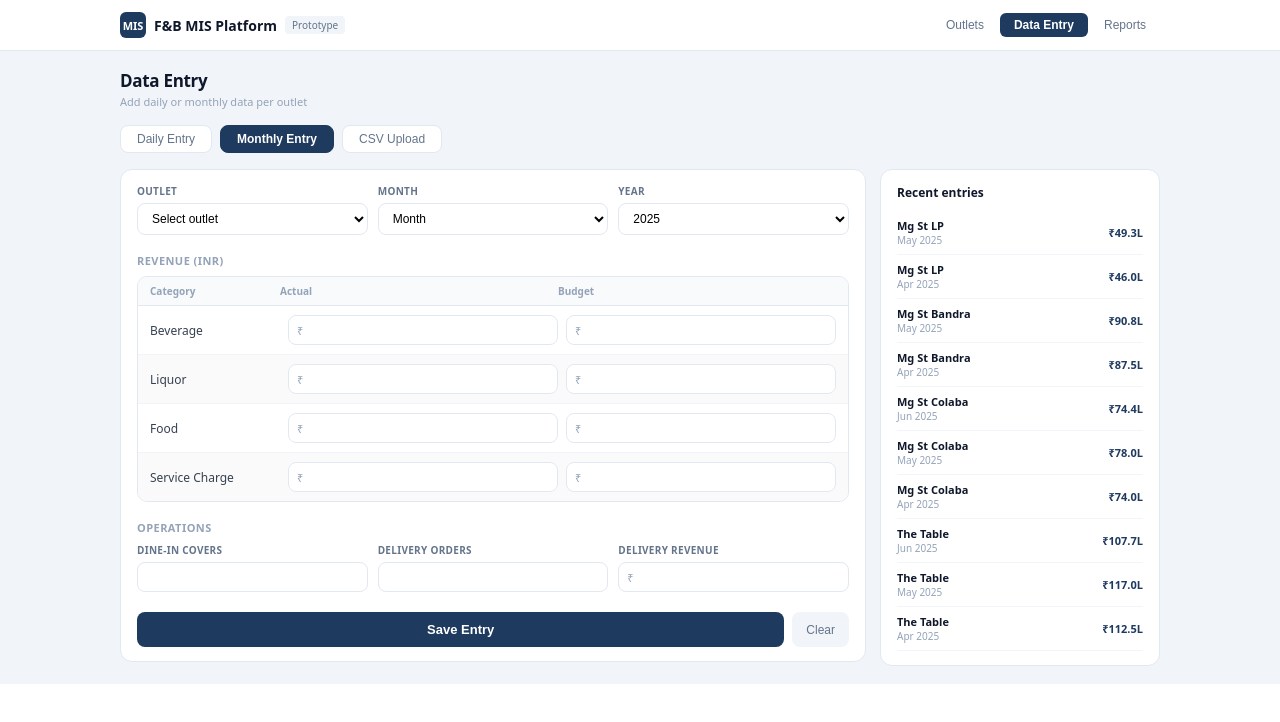
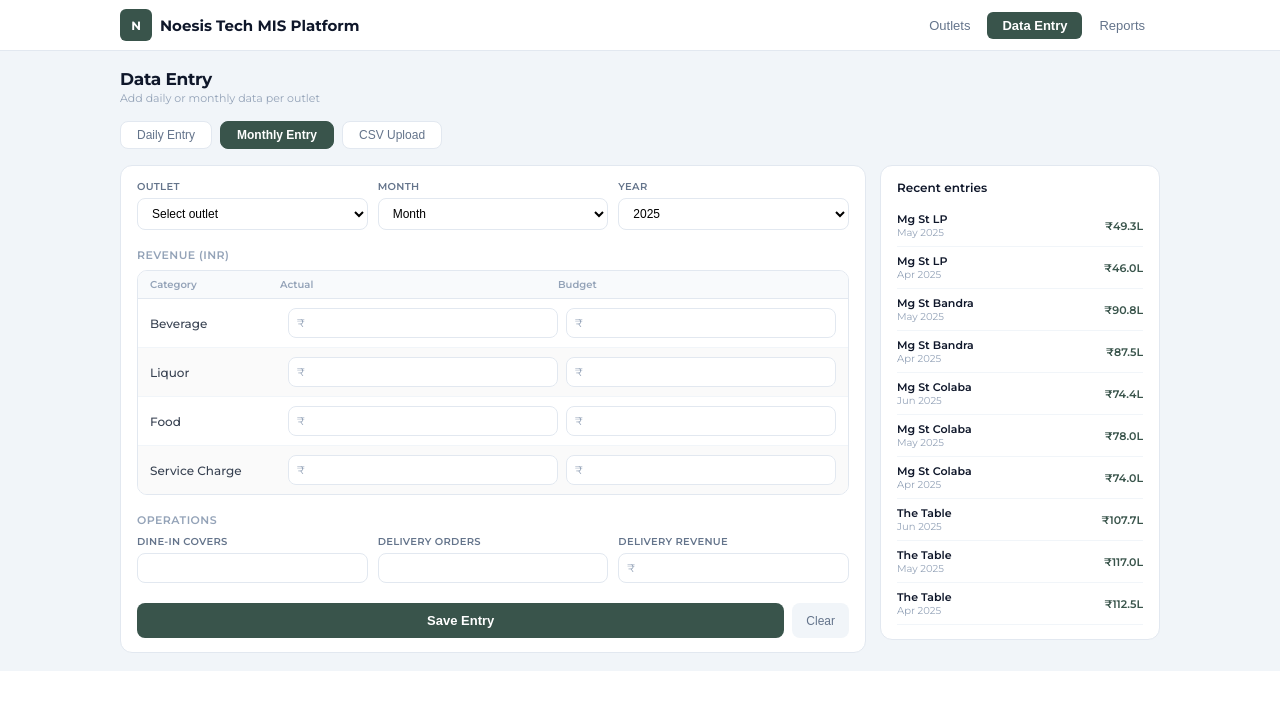
Before and after one commit to rahulnoesis/mis-app, a React (Vite) app: page / in a window 1280 px wide. Shown: the top 722 px of the page. Built offline with nearby package versions, Linux system fonts and the light colour scheme.

Commit message:
Update branding - Noesis Tech MIS Platform

```diff
--- a/index.html
+++ b/index.html
@@ -4,7 +4,10 @@
     <meta charset="UTF-8" />
     <link rel="icon" type="image/svg+xml" href="/favicon.svg" />
     <meta name="viewport" content="width=device-width, initial-scale=1.0" />
-    <title>mis-app</title>
+    <link rel="preconnect" href="https://fonts.googleapis.com">
+    <link rel="preconnect" href="https://fonts.gstatic.com" crossorigin>
+    <link href="https://fonts.googleapis.com/css2?family=Montserrat:wght@400;500;600;700&display=swap" rel="stylesheet">
+    <title>Noesis Tech MIS Platform</title>
   </head>
   <body>
     <div id="root"></div>
--- a/src/App.jsx
+++ b/src/App.jsx
@@ -46,20 +46,19 @@ export default function App() {
   const getId = () => String(uid.current++);
 
   return (
-    <div style={{fontFamily:"system-ui,sans-serif",background:"#f1f5f9",minHeight:"640px"}}>
+    <div style={{fontFamily:"Montserrat,sans-serif",background:"#f1f5f9",minHeight:"640px"}}>
       <div style={{background:"#fff",borderBottom:"0.5px solid #e2e8f0"}}>
         <div style={{maxWidth:1080,margin:"0 auto",padding:"0 20px",display:"flex",alignItems:"center",height:50}}>
           <div style={{display:"flex",alignItems:"center",gap:8}}>
-            <div style={{width:26,height:26,background:"#1e3a5f",borderRadius:6,display:"flex",alignItems:"center",justifyContent:"center"}}>
-              <span style={{color:"#fff",fontSize:11,fontWeight:700}}>MIS</span>
+            <div style={{width:32,height:32,background:"#39544B",borderRadius:6,display:"flex",alignItems:"center",justifyContent:"center"}}>
+              <span style={{color:"#fff",fontSize:12,fontWeight:700}}>N</span>
             </div>
-            <span style={{fontWeight:700,fontSize:14,color:"#0f172a"}}>F&B MIS Platform</span>
-            <span style={{fontSize:10,color:"#64748b",background:"#f1f5f9",padding:"2px 7px",borderRadius:4}}>Prototype</span>
+            <span style={{fontWeight:700,fontSize:15,color:"#0f172a"}}>Noesis Tech MIS Platform</span>
           </div>
           <div style={{flex:1}}/>
           <nav style={{display:"flex",gap:2}}>
             {[["outlets","Outlets"],["entry","Data Entry"],["reports","Reports"]].map(([k,l])=>(
-              <button key={k} onClick={()=>setTab(k)} style={{padding:"5px 14px",borderRadius:6,border:"none",cursor:"pointer",fontSize:12,fontWeight:tab===k?600:400,background:tab===k?"#1e3a5f":"transparent",color:tab===k?"#fff":"#64748b"}}>
+              <button key={k} onClick={()=>setTab(k)} style={{padding:"6px 15px",borderRadius:6,border:"none",cursor:"pointer",fontSize:13,fontWeight:tab===k?600:400,background:tab===k?"#39544B":"transparent",color:tab===k?"#fff":"#64748b"}}>
                 {l}
               </button>
             ))}
@@ -96,7 +95,7 @@ function OutletsPage({outlets,setOutlets,getId}){
                 {editing===o.id?(
                   <>
                     <input value={editName} onChange={e=>setEditName(e.target.value)} onKeyDown={e=>e.key==="Enter"&&saveEdit()} style={{flex:1,...iStyle}} autoFocus/>
-                    <SB bg="#1e3a5f" col="#fff" onClick={saveEdit}>Save</SB>
+                    <SB bg="#39544B" col="#fff" onClick={saveEdit}>Save</SB>
                     <SB bg="#f1f5f9" col="#64748b" onClick={()=>setEditing(null)}>Cancel</SB>
                   </>
                 ):(
@@ -113,7 +112,7 @@ function OutletsPage({outlets,setOutlets,getId}){
         <Card>
           <Lbl>Outlet name</Lbl>
           <input value={name} onChange={e=>setName(e.target.value)} onKeyDown={e=>e.key==="Enter"&&add()} placeholder="e.g. Iktara, MSBC Bandra" style={{width:"100%",...iStyle,boxSizing:"border-box"}}/>
-          <button onClick={add} style={{marginTop:10,width:"100%",background:"#1e3a5f",color:"#fff",border:"none",borderRadius:8,padding:"9px",fontSize:13,fontWeight:600,cursor:"pointer"}}>Add Outlet</button>
+          <button onClick={add} style={{marginTop:10,width:"100%",background:"#39544B",color:"#fff",border:"none",borderRadius:8,padding:"9px",fontSize:13,fontWeight:600,cursor:"pointer"}}>Add Outlet</button>
           <div style={{marginTop:14,padding:"11px",background:"#f0f9ff",borderRadius:8,border:"0.5px solid #bae6fd"}}>
             <div style={{fontSize:10,fontWeight:600,color:"#0369a1",marginBottom:3}}>Tip</div>
             <div style={{fontSize:11,color:"#0c4a6e",lineHeight:1.6}}>Outlet names appear across all entry forms and reports. You can rename at any time.</div>
@@ -130,7 +129,7 @@ function EntryPage({outlets,entries,setEntries,dailyEntries,setDailyEntries,subT
       <PH title="Data Entry" sub="Add daily or monthly data per outlet"/>
       <div style={{display:"flex",gap:8,marginBottom:16}}>
         {[["daily","Daily Entry"],["manual","Monthly Entry"],["csv","CSV Upload"]].map(([k,l])=>(
-          <button key={k} onClick={()=>setSubTab(k)} style={{padding:"6px 16px",borderRadius:8,border:`0.5px solid ${subTab===k?"#1e3a5f":"#e2e8f0"}`,background:subTab===k?"#1e3a5f":"#fff",color:subTab===k?"#fff":"#64748b",fontSize:12,fontWeight:subTab===k?600:400,cursor:"pointer"}}>{l}</button>
+          <button key={k} onClick={()=>setSubTab(k)} style={{padding:"6px 16px",borderRadius:8,border:`0.5px solid ${subTab===k?"#39544B":"#e2e8f0"}`,background:subTab===k?"#39544B":"#fff",color:subTab===k?"#fff":"#64748b",fontSize:12,fontWeight:subTab===k?600:400,cursor:"pointer"}}>{l}</button>
         ))}
       </div>
       {subTab==="daily"&&<DailyEntry outlets={outlets} dailyEntries={dailyEntries} setDailyEntries={setDailyEntries} getId={getId}/>}
@@ -213,7 +212,7 @@ function ManualEntry({outlets,entries,setEntries,getId}){
         {err&&<div style={{background:"#fee2e2",border:"0.5px solid #fca5a5",borderRadius:8,padding:"9px 12px",fontSize:12,color:"#dc2626",marginBottom:10}}>{err}</div>}
         {saved&&<div style={{background:"#dcfce7",border:"0.5px solid #86efac",borderRadius:8,padding:"9px 12px",fontSize:12,color:"#16a34a",marginBottom:10}}>Saved successfully. Go to Reports to view.</div>}
         <div style={{display:"flex",gap:8}}>
-          <button onClick={save} style={{flex:1,background:"#1e3a5f",color:"#fff",border:"none",borderRadius:8,padding:"10px",fontSize:13,fontWeight:600,cursor:"pointer"}}>{existing?"Update Entry":"Save Entry"}</button>
+          <button onClick={save} style={{flex:1,background:"#39544B",color:"#fff",border:"none",borderRadius:8,padding:"10px",fontSize:13,fontWeight:600,cursor:"pointer"}}>{existing?"Update Entry":"Save Entry"}</button>
           <button onClick={()=>setForm(blank)} style={{padding:"10px 14px",background:"#f1f5f9",color:"#64748b",border:"none",borderRadius:8,fontSize:12,cursor:"pointer"}}>Clear</button>
         </div>
       </Card>
@@ -229,7 +228,7 @@ function ManualEntry({outlets,entries,setEntries,getId}){
                 <div style={{fontSize:11,fontWeight:600,color:"#0f172a"}}>{o?.name||"?"}</div>
                 <div style={{fontSize:10,color:"#94a3b8"}}>{MONTHS[e.month-1]} {e.year}</div>
               </div>
-              <div style={{fontSize:11,fontWeight:600,color:"#1e3a5f"}}>{fmt(total)}</div>
+              <div style={{fontSize:11,fontWeight:600,color:"#39544B"}}>{fmt(total)}</div>
             </div>
           );
         })}
@@ -354,7 +353,7 @@ function DailyEntry({outlets, dailyEntries, setDailyEntries, getId}) {
         {saved && <div style={{ background: "#dcfce7", border: "0.5px solid #86efac", borderRadius: 8, padding: "9px 12px", fontSize: 12, color: "#16a34a", marginBottom: 10 }}>Saved successfully.</div>}
 
         <div style={{ display: "flex", gap: 8 }}>
-          <button onClick={save} style={{ flex: 1, background: "#1e3a5f", color: "#fff", border: "none", borderRadius: 8, padding: "10px", fontSize: 13, fontWeight: 600, cursor: "pointer" }}>{existing ? "Update Entry" : "Save Entry"}</button>
+          <button onClick={save} style={{ flex: 1, background: "#39544B", color: "#fff", border: "none", borderRadius: 8, padding: "10px", fontSize: 13, fontWeight: 600, cursor: "pointer" }}>{existing ? "Update Entry" : "Save Entry"}</button>
           <button onClick={() => setForm(blank)} style={{ padding: "10px 14px", background: "#f1f5f9", color: "#64748b", border: "none", borderRadius: 8, fontSize: 12, cursor: "pointer" }}>Clear</button>
         </div>
       </Card>
@@ -389,7 +388,7 @@ function DailyEntry({outlets, dailyEntries, setDailyEntries, getId}) {
                 <div style={{ fontSize: 11, fontWeight: 600, color: "#0f172a" }}>{o?.name || "?"}</div>
                 <div style={{ fontSize: 10, color: "#94a3b8" }}>{e.date}</div>
               </div>
-              <div style={{ fontSize: 11, fontWeight: 600, color: "#1e3a5f" }}>{fmt(total)}</div>
+              <div style={{ fontSize: 11, fontWeight: 600, color: "#39544B" }}>{fmt(total)}</div>
             </div>
           );
         })}
@@ -448,7 +447,7 @@ function CSVUpload({outlets,entries,setEntries,getId}){
         <Card>
           <div style={{fontSize:13,fontWeight:600,color:"#0f172a",marginBottom:4}}>Step 1: Download template</div>
           <div style={{fontSize:12,color:"#64748b",marginBottom:12,lineHeight:1.6}}>Fill the CSV with your data. One row per outlet per month. Column names must match exactly.</div>
-          <button onClick={downloadTpl} style={{background:"#f1f5f9",border:"0.5px solid #e2e8f0",borderRadius:8,padding:"8px 14px",fontSize:12,fontWeight:600,color:"#1e3a5f",cursor:"pointer"}}>Download CSV Template</button>
+          <button onClick={downloadTpl} style={{background:"#f1f5f9",border:"0.5px solid #e2e8f0",borderRadius:8,padding:"8px 14px",fontSize:12,fontWeight:600,color:"#39544B",cursor:"pointer"}}>Download CSV Template</button>
           <div style={{marginTop:12,background:"#f8fafc",borderRadius:8,padding:"10px",fontFamily:"monospace",fontSize:9,color:"#64748b",lineHeight:1.9,wordBreak:"break-all"}}>
             outlet_name, month, year, beverage_actual, beverage_budget, liquor_actual, liquor_budget, food_actual, food_budget, service_charge_actual, service_charge_budget, dine_in_covers, delivery_orders, delivery_revenue
           </div>
@@ -477,7 +476,7 @@ function CSVUpload({outlets,entries,setEntries,getId}){
               <div style={{fontSize:13,fontWeight:600,color:"#0f172a"}}>Preview — {preview.length} row{preview.length!==1?"s":""} ready</div>
               <div style={{fontSize:11,color:"#64748b"}}>Existing entries for the same outlet/month will be overwritten.</div>
             </div>
-            <button onClick={importData} style={{background:"#1e3a5f",color:"#fff",border:"none",borderRadius:8,padding:"8px 18px",fontSize:12,fontWeight:600,cursor:"pointer"}}>Import {preview.length} row{preview.length!==1?"s":""}</button>
+            <button onClick={importData} style={{background:"#39544B",color:"#fff",border:"none",borderRadius:8,padding:"8px 18px",fontSize:12,fontWeight:600,cursor:"pointer"}}>Import {preview.length} row{preview.length!==1?"s":""}</button>
           </div>
           <div style={{overflowX:"auto"}}>
             <table style={{width:"100%",borderCollapse:"collapse",fontSize:11}}>
@@ -625,7 +624,7 @@ function ReportsPage({outlets, entries, dailyEntries }) {
             <option value="all">All outlets</option>
             {outlets.map(o=><option key={o.id} value={o.id}>{o.name}</option>)}
           </select>
-          <button onClick={exportCSV} style={{background:"#1e3a5f",color:"#fff",border:"none",borderRadius:8,padding:"8px 16px",fontSize:12,fontWeight:600,cursor:"pointer"}}>Export CSV</button>
+          <button onClick={exportCSV} style={{background:"#39544B",color:"#fff",border:"none",borderRadius:8,padding:"8px 16px",fontSize:12,fontWeight:600,cursor:"pointer"}}>Export CSV</button>
         </div>
       </div>
 
@@ -641,7 +640,7 @@ function ReportsPage({outlets, entries, dailyEntries }) {
           <div style={{fontSize:12,fontWeight:600,color:"#0f172a",marginBottom:2}}>Revenue: actual vs budget</div>
           <div style={{fontSize:10,color:"#94a3b8",marginBottom:10}}>INR Lakhs · monthly</div>
           <div style={{display:"flex",gap:14,marginBottom:10}}>
-            {[["#e2e8f0","Budget"],["#1e3a5f","Actual"]].map(([c,l])=>(
+            {[["#e2e8f0","Budget"],["#39544B","Actual"]].map(([c,l])=>(
               <span key={l} style={{display:"flex",alignItems:"center",gap:5,fontSize:10,color:"#64748b"}}>
                 <span style={{width:9,height:9,borderRadius:2,background:c,display:"inline-block"}}/>
                 {l}
@@ -655,7 +654,7 @@ function ReportsPage({outlets, entries, dailyEntries }) {
               <YAxis tick={{fontSize:10,fill:"#94a3b8"}} axisLine={false} tickLine={false} tickFormatter={v=>`₹${v}L`}/>
               <Tooltip formatter={v=>[`₹${v}L`]} contentStyle={{fontSize:11,borderRadius:8,border:"0.5px solid #e2e8f0"}}/>
               <Bar dataKey="budget" fill="#e2e8f0" radius={[3,3,0,0]}/>
-              <Bar dataKey="actual" fill="#1e3a5f" radius={[3,3,0,0]}/>
+              <Bar dataKey="actual" fill="#39544B" radius={[3,3,0,0]}/>
             </BarChart>
           </ResponsiveContainer>
         </Card>
```
